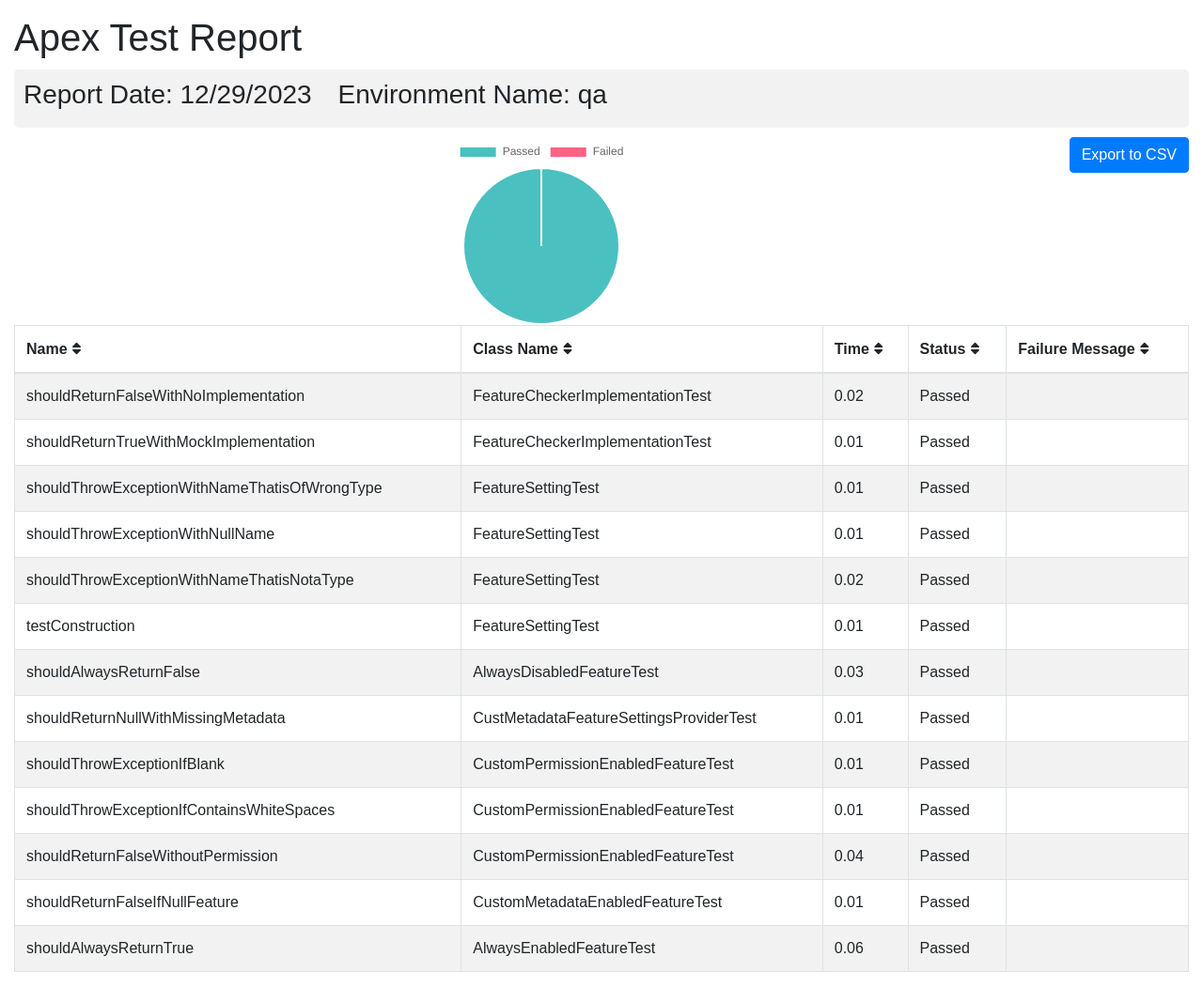
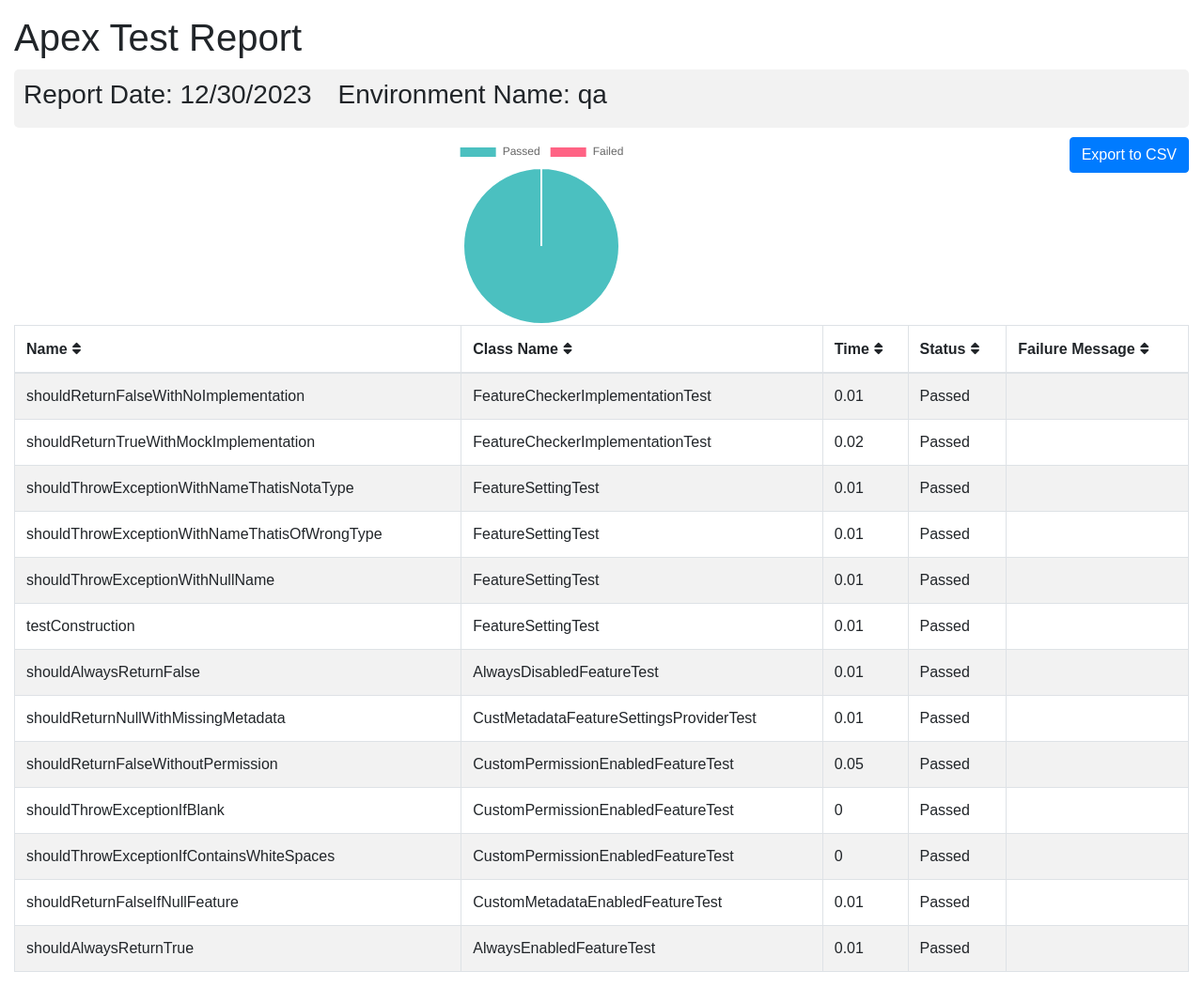
Before and after one commit to flxbl-io/sfops-dashboard, a Jekyll site: the page apextestResults/qa.html, which Jekyll copies as it is, in a window 1280 px wide. Shown: the whole page at 94% size. Built offline with Jekyll 4.4.1, drawn with Linux system fonts in a browser that asks for light colours.

Commit message:
Updated apex test results

```diff
--- a/apextestResults/qa.html
+++ b/apextestResults/qa.html
@@ -102,7 +102,7 @@
       <div class="container-fluid">
         <h1 class="mt-3">Apex Test Report</h1>
         <div class="info-card">
-        <h3>Report Date: 12/29/2023 <span style="margin-left: 20px;">Environment Name: qa</span></h3>
+        <h3>Report Date: 12/30/2023 <span style="margin-left: 20px;">Environment Name: qa</span></h3>
         </div>
         <button onclick="exportTableToCSV('testReport.csv')" class="btn btn-primary float-right">Export to CSV</button>
         <div id="chart-container">
@@ -123,13 +123,20 @@
         <tr>
           <td>shouldReturnFalseWithNoImplementation</td>
           <td>FeatureCheckerImplementationTest</td>
-          <td>0.02</td>
+          <td>0.01</td>
           <td>Passed</td>
           <td></td>
         </tr>
         <tr>
           <td>shouldReturnTrueWithMockImplementation</td>
           <td>FeatureCheckerImplementationTest</td>
+          <td>0.02</td>
+          <td>Passed</td>
+          <td></td>
+        </tr>
+        <tr>
+          <td>shouldThrowExceptionWithNameThatisNotaType</td>
+          <td>FeatureSettingTest</td>
           <td>0.01</td>
           <td>Passed</td>
           <td></td>
@@ -149,13 +156,6 @@
           <td></td>
         </tr>
         <tr>
-          <td>shouldThrowExceptionWithNameThatisNotaType</td>
-          <td>FeatureSettingTest</td>
-          <td>0.02</td>
-          <td>Passed</td>
-          <td></td>
-        </tr>
-        <tr>
           <td>testConstruction</td>
           <td>FeatureSettingTest</td>
           <td>0.01</td>
@@ -165,7 +165,7 @@
         <tr>
           <td>shouldAlwaysReturnFalse</td>
           <td>AlwaysDisabledFeatureTest</td>
-          <td>0.03</td>
+          <td>0.01</td>
           <td>Passed</td>
           <td></td>
         </tr>
@@ -177,23 +177,23 @@
           <td></td>
         </tr>
         <tr>
+          <td>shouldReturnFalseWithoutPermission</td>
+          <td>CustomPermissionEnabledFeatureTest</td>
+          <td>0.05</td>
+          <td>Passed</td>
+          <td></td>
+        </tr>
+        <tr>
           <td>shouldThrowExceptionIfBlank</td>
           <td>CustomPermissionEnabledFeatureTest</td>
-          <td>0.01</td>
+          <td>0</td>
           <td>Passed</td>
           <td></td>
         </tr>
         <tr>
           <td>shouldThrowExceptionIfContainsWhiteSpaces</td>
           <td>CustomPermissionEnabledFeatureTest</td>
-          <td>0.01</td>
-          <td>Passed</td>
-          <td></td>
-        </tr>
-        <tr>
-          <td>shouldReturnFalseWithoutPermission</td>
-          <td>CustomPermissionEnabledFeatureTest</td>
-          <td>0.04</td>
+          <td>0</td>
           <td>Passed</td>
           <td></td>
         </tr>
@@ -207,7 +207,7 @@
         <tr>
           <td>shouldAlwaysReturnTrue</td>
           <td>AlwaysEnabledFeatureTest</td>
-          <td>0.06</td>
+          <td>0.01</td>
           <td>Passed</td>
           <td></td>
         </tr>
```
